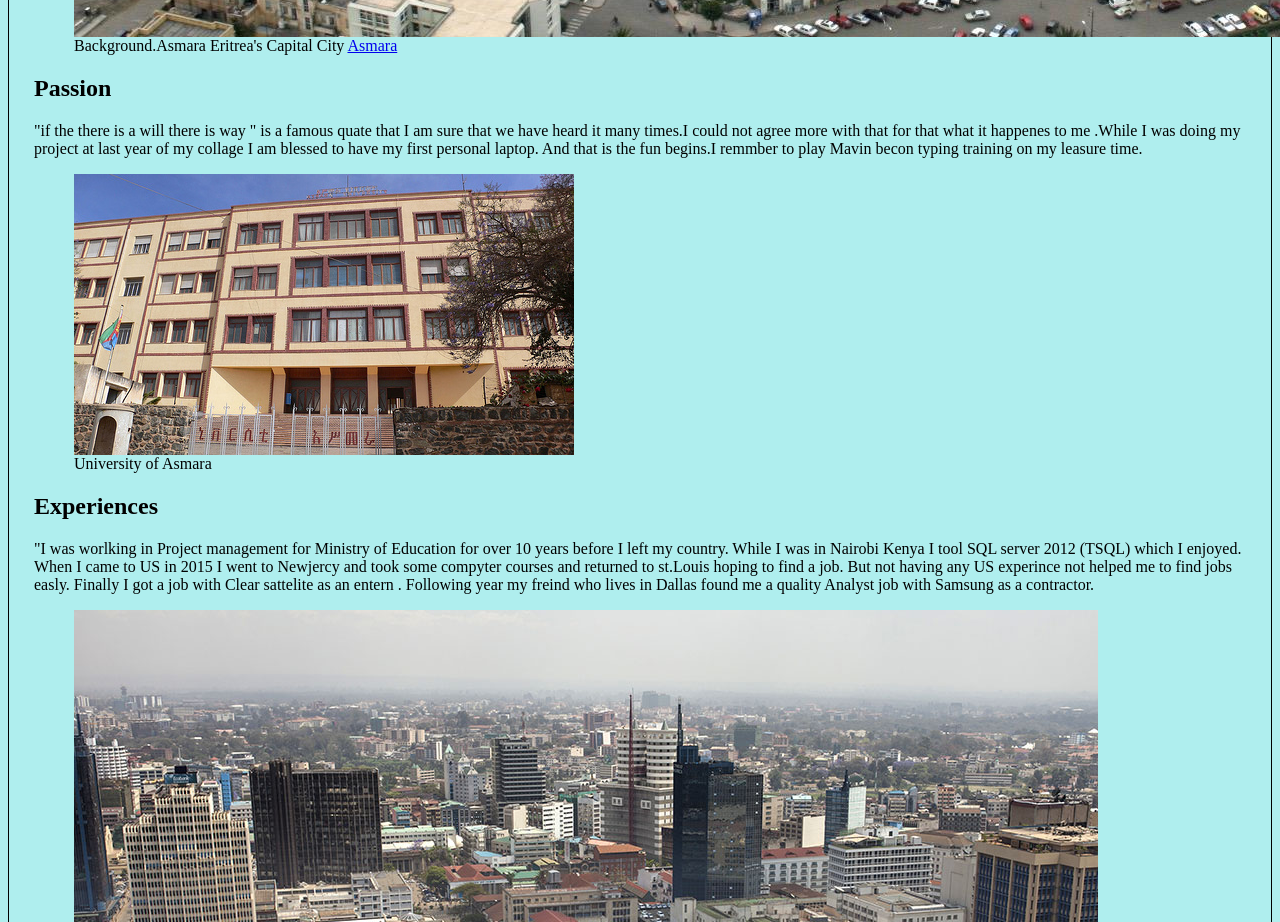
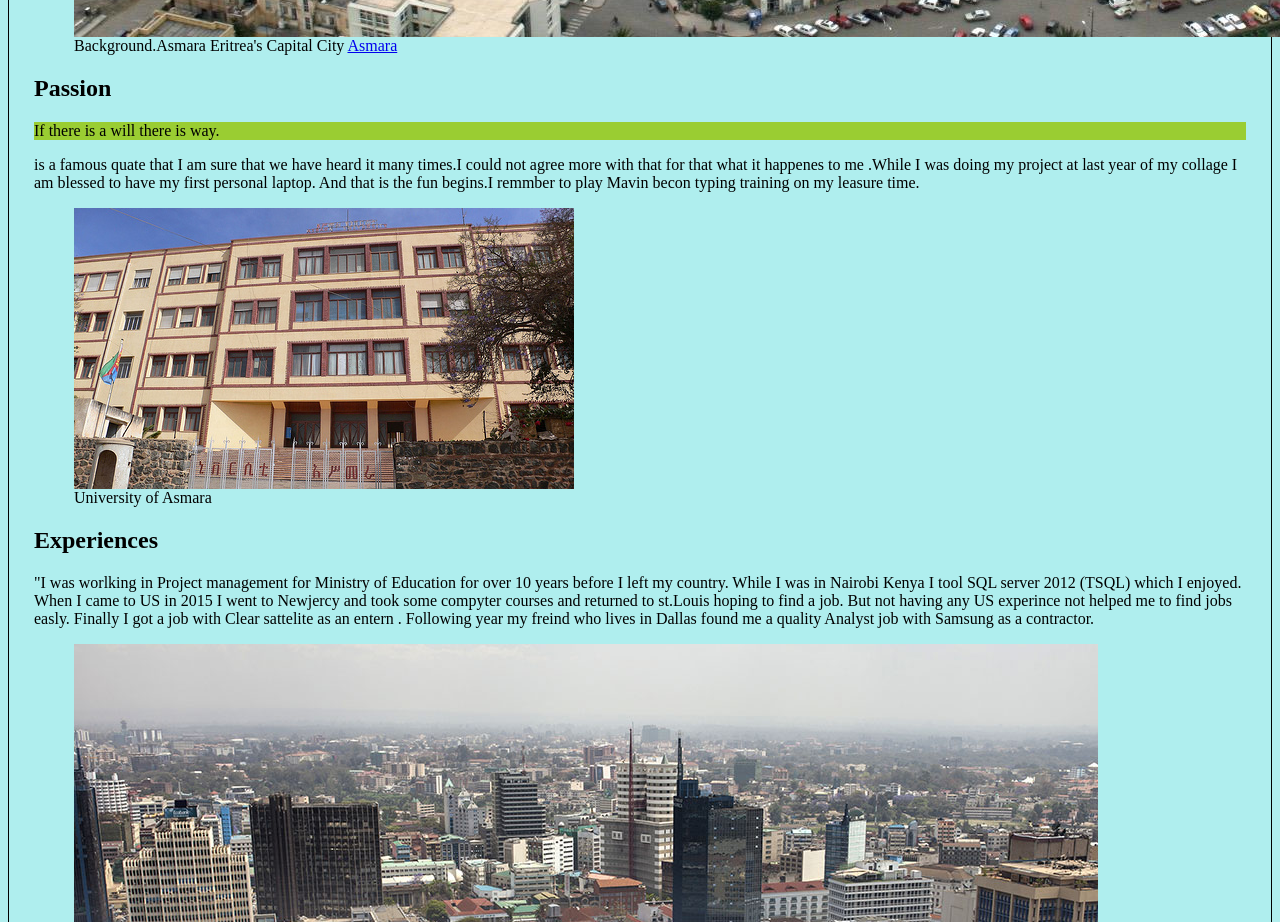
Before and after one commit to zematian/html-me-something, a plain HTML site: page index.html in a window 1280 px wide. Shown: the part 1160-2082 px from the top of the page. Drawn offline with Linux system fonts and the light colour scheme.

Commit message:
finish work on the somthing html

```diff
--- a/index.html
+++ b/index.html
@@ -34,10 +34,14 @@
             <section>
                 <a name="Passion"></a>
                 <h2>Passion</h2>
-                <p>"if the there is a will there is way " is a famous quate that I am sure that we have heard it many times.I
+                <div class="intro">
+                        <p id="quate">If there is a will there is way.</p>
+                 </div>
+                <p> is a famous quate that I am sure that we have heard it many times.I
                     could not agree more with that for that what it happenes to me .While I was doing my project at last
                     year of my collage I am blessed to have my first personal laptop. And that is the fun begins.I remmber
                     to play Mavin becon typing training on my leasure time. </p>
+
                 <figure>
                     <img src="images/University_of_Asmara.jpg" alt="University of Asamra" width="" height="">
                     <figcaption>University of Asmara</figcaption>
--- a/styles1.css
+++ b/styles1.css
@@ -1,4 +1,3 @@
-
 body {
     background-color: lightblue;
 }
@@ -15,3 +14,6 @@ body {
 .Background {
     background-color: gray;
 }
+#quate {
+    background-color: yellowgreen;
+}
```
